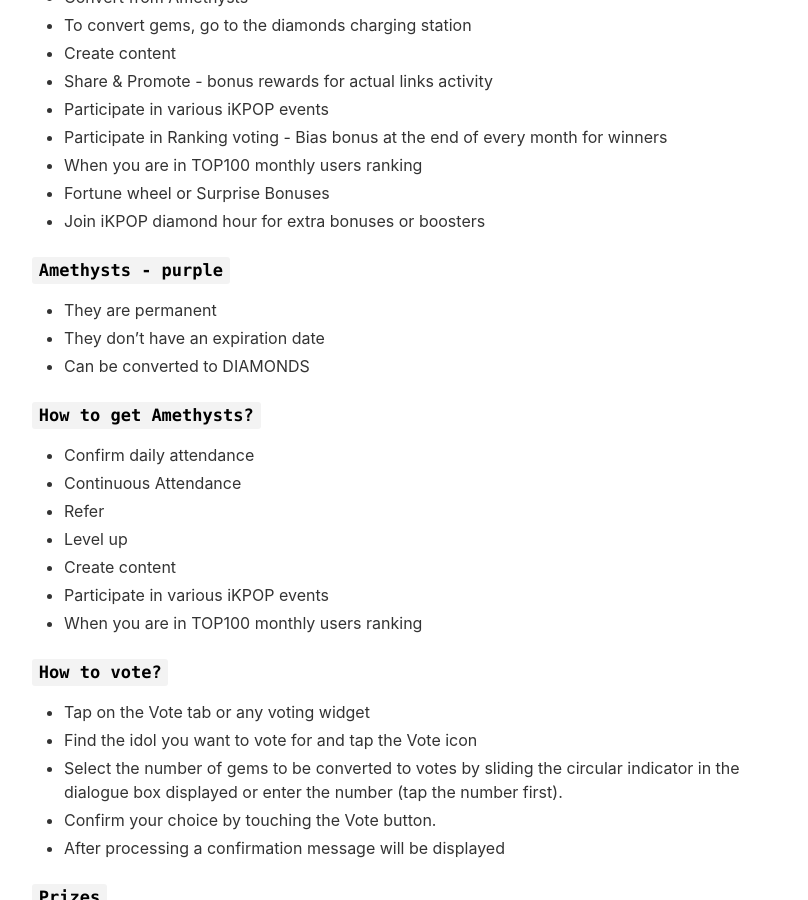
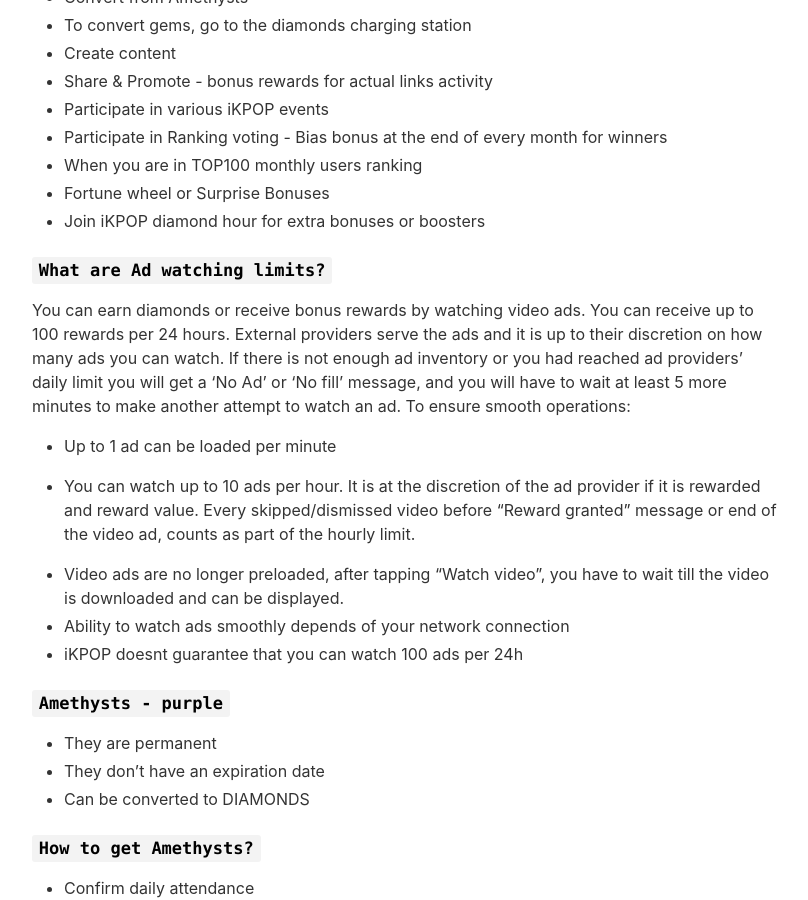
Before and after one commit to kapp7/app, a Jekyll site: the page built from _pages/qa.md, in a window 1280 px wide and 900 px high, scrolled down 1841 px. Shown: the whole window, without its empty margins (233-1041 px from the left). Built offline with Jekyll 4.4.1, drawn with Linux system fonts in a browser that asks for light colours; nearby versions of some CDN libraries.

Commit message:
Update qa.md

```diff
--- a/_pages/qa.md
+++ b/_pages/qa.md
@@ -61,6 +61,19 @@
 - When you are in TOP100 monthly users ranking
 - Fortune wheel or Surprise Bonuses
 - Join iKPOP diamond hour for extra bonuses or boosters
+
+
+### `What are Ad watching limits?`
+
+You can earn diamonds or receive bonus rewards by watching video ads. You can receive up to 100 rewards per 24 hours.
+External providers serve the ads and it is up to their discretion on how many ads you can watch. If there is not enough ad inventory or you had reached ad providers' daily limit you will get a 'No Ad' or 'No fill' message, and you will have to wait at least 5 more minutes to make another attempt to watch an ad.
+To ensure smooth operations:
+- Up to 1 ad can be loaded per minute
+- You can watch up to 10 ads per hour. It is at the discretion of the ad provider if it is rewarded and reward value. Every skipped/dismissed video before "Reward granted" message or end of the video ad, counts as part of the hourly limit.
+
+- Video ads are no longer preloaded, after tapping "Watch video", you have to wait till the video is downloaded and can be displayed.
+- Ability to watch ads smoothly depends of your network connection
+- iKPOP doesnt guarantee that you can watch 100 ads per 24h
 
 ### `Amethysts - purple`
 - They are permanent
```
